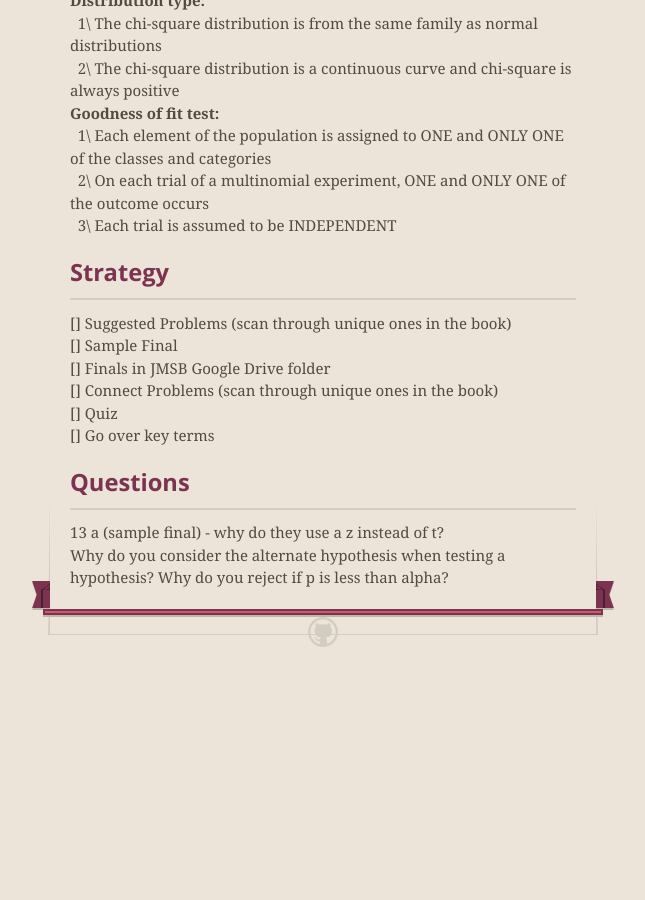
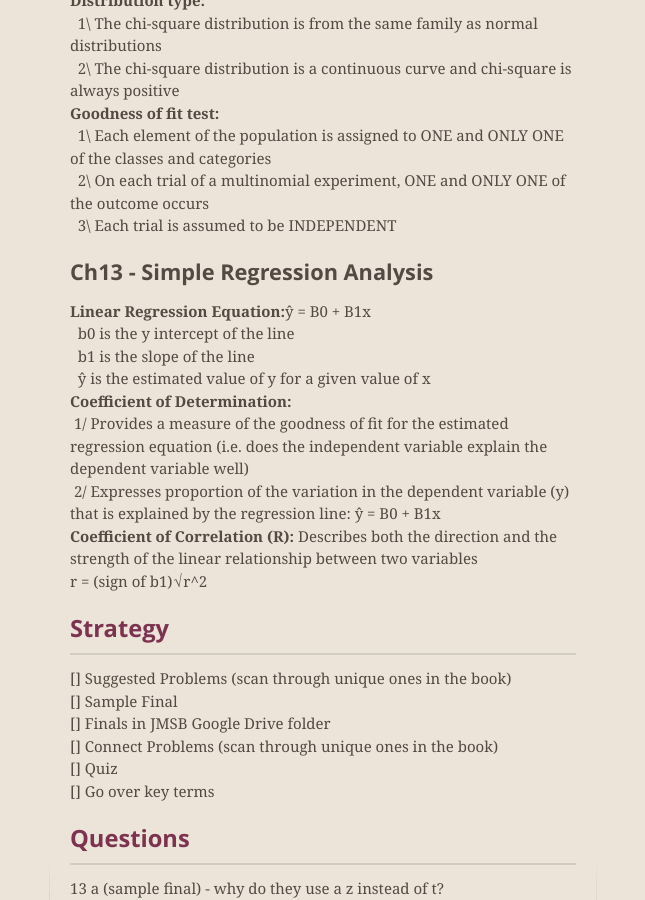
Before and after one commit to kishan-patel/kishan-patel.github.io, a Jekyll site: the page built from _posts/2018-03-06-comm-215.md, in a window 1280 px wide and 900 px high, scrolled down 3487 px. Shown: the whole window, without its empty margins (317-962 px from the left). Built offline with Jekyll 4.4.1, drawn with Linux system fonts in a browser that asks for light colours; nearby versions of some CDN libraries; before the commit the page ends 4174 px from its top, so only the background shows below that.

Commit message:
update comm 215

```diff
--- a/_posts/2018-03-06-comm-215.md
+++ b/_posts/2018-03-06-comm-215.md
@@ -169,6 +169,16 @@ Ch 14 - Multiple Regression Analysis and Model Building:
 &nbsp;&nbsp;2\ On each trial of a multinomial experiment, ONE and ONLY ONE of the outcome occurs
 &nbsp;&nbsp;3\ Each trial is assumed to be INDEPENDENT
 
+### Ch13 - Simple Regression Analysis
+<strong>Linear Regression Equation:</strong>ŷ = B0 + B1x
+&nbsp;&nbsp;b0 is the y intercept of the line
+&nbsp;&nbsp;b1 is the slope of the line
+&nbsp;&nbsp;ŷ is the estimated value of y for a given value of x
+<strong>Coefficient of Determination:</strong>
+&nbsp;1/ Provides a measure of the goodness of fit for the estimated regression equation (i.e. does the independent variable explain the dependent variable well)
+&nbsp;2/ Expresses proportion of the variation in the dependent variable (y) that is explained by the regression line: ŷ = B0 + B1x
+<strong>Coefficient of Correlation (R):</strong> Describes both the direction and the strength of the linear relationship between two variables
+r = (sign of b1)√r^2
 
 ## Strategy
 [] Suggested Problems (scan through unique ones in the book)
```
Also changed, not shown: 1 other file.
